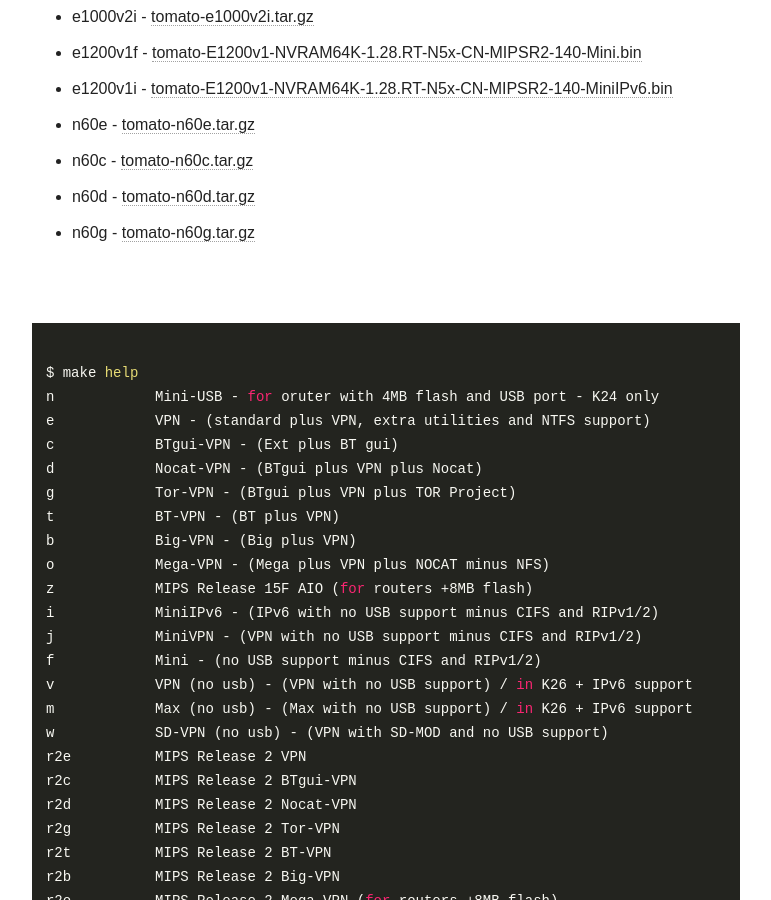
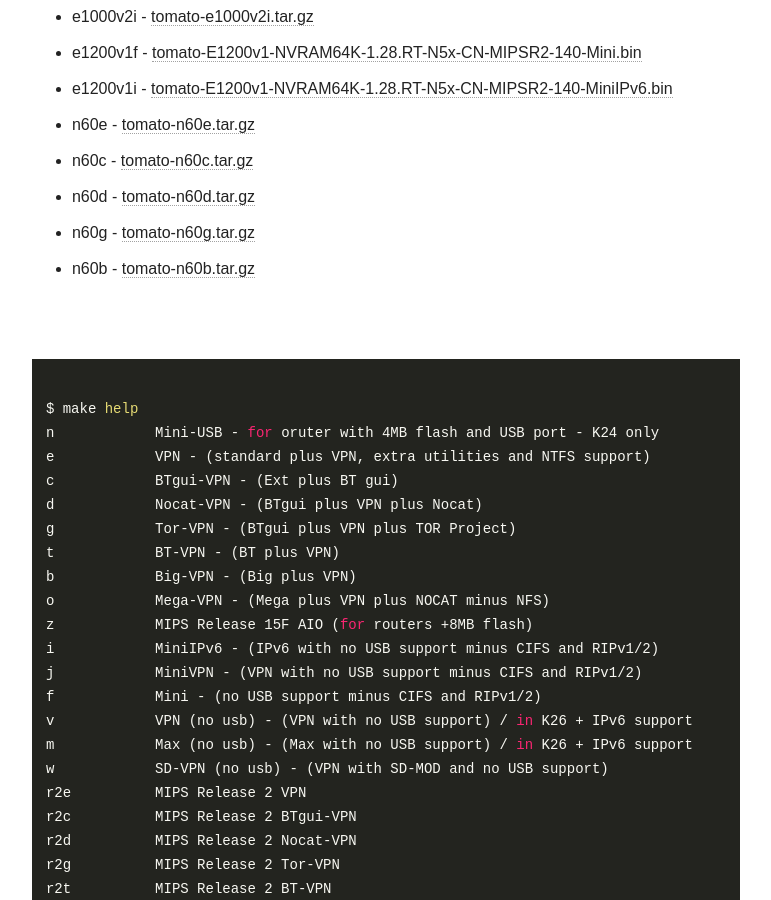
Before and after one commit to oglopss/tomato-ci-ctf-jekyll, a Jekyll site: the page built from index.html, in a window 1280 px wide and 900 px high, scrolled down 1099 px. Shown: the whole window, without its empty margins (254-1025 px from the left). Built offline with Jekyll 4.4.1, drawn with Linux system fonts in a browser that asks for light colours; nearby versions of some CDN libraries.

Commit message:
Travis build 3 n60b pushed to gh-pages

```diff
--- a/_data/ss.yml
+++ b/_data/ss.yml
@@ -20,3 +20,4 @@
   - 0019 n60c tomato-n60c.tar.gz
   - 0020 n60d tomato-n60d.tar.gz
   - 0021 n60g tomato-n60g.tar.gz
+  - 0023 n60b tomato-n60b.tar.gz
```
Also changed, not shown: 1 other file.
